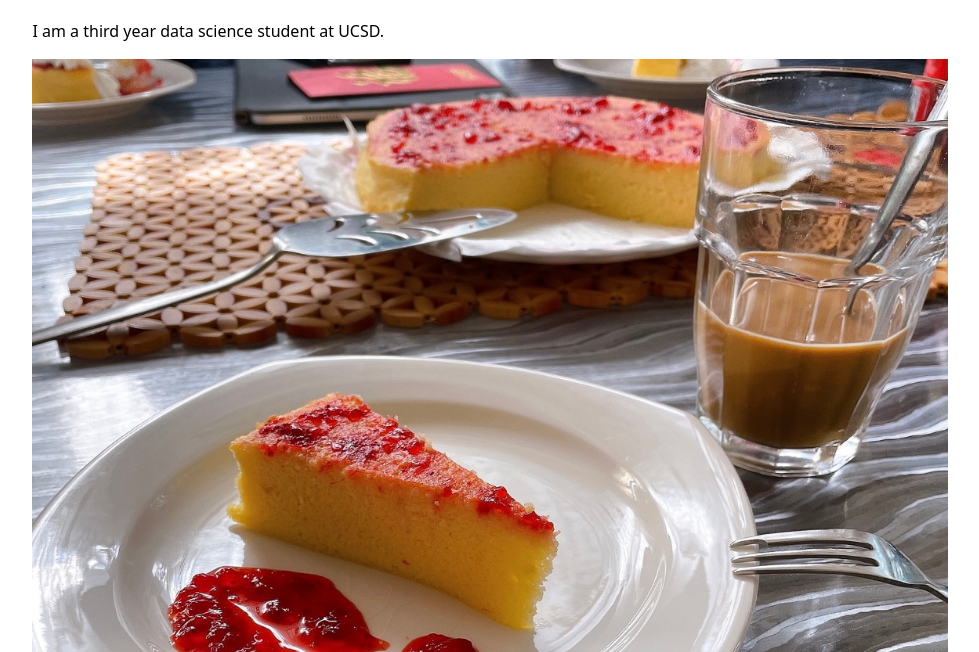
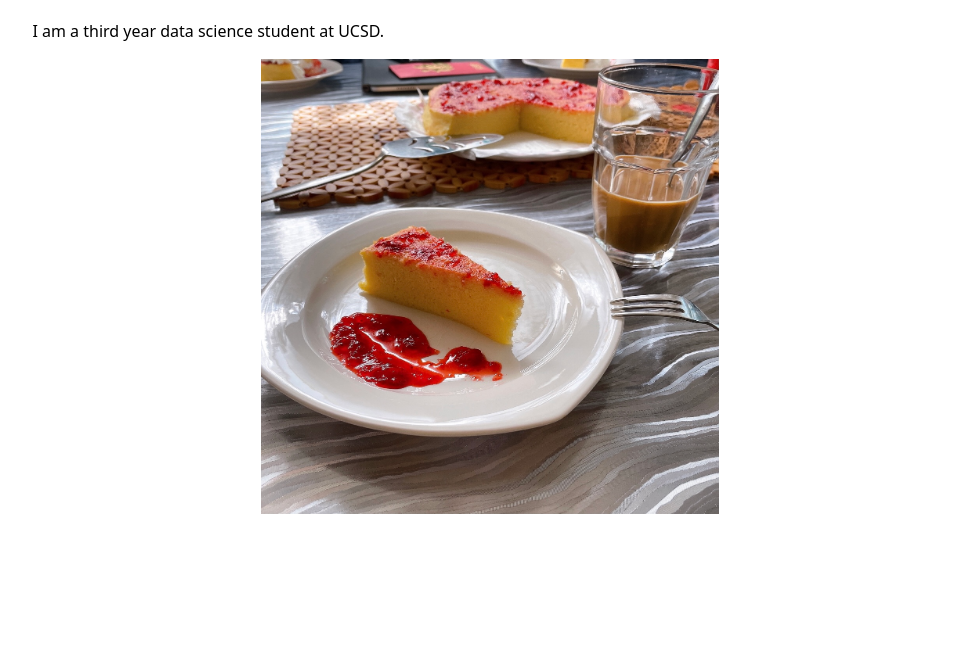
Before and after one commit to vmlau/portfolio, a plain HTML site: page index.html in a window 1280 px wide. Shown: the part 148-800 px from the top of the page, without its empty margins (150-1129 px from the left). Drawn offline with Linux system fonts and the light colour scheme.

Commit message:
Update index.html

```diff
--- a/index.html
+++ b/index.html
@@ -16,6 +16,6 @@
     </nav>
     <h1>Vanessa Lau</h1>
     <p>I am a third year data science student at UCSD.</p>
-    <img src="images/cheesecake.jpg" alt="cheesecake">
+    <img src="images/cheesecake.jpg" class="small" alt="cheesecake">
 </body>
 </html>
```
